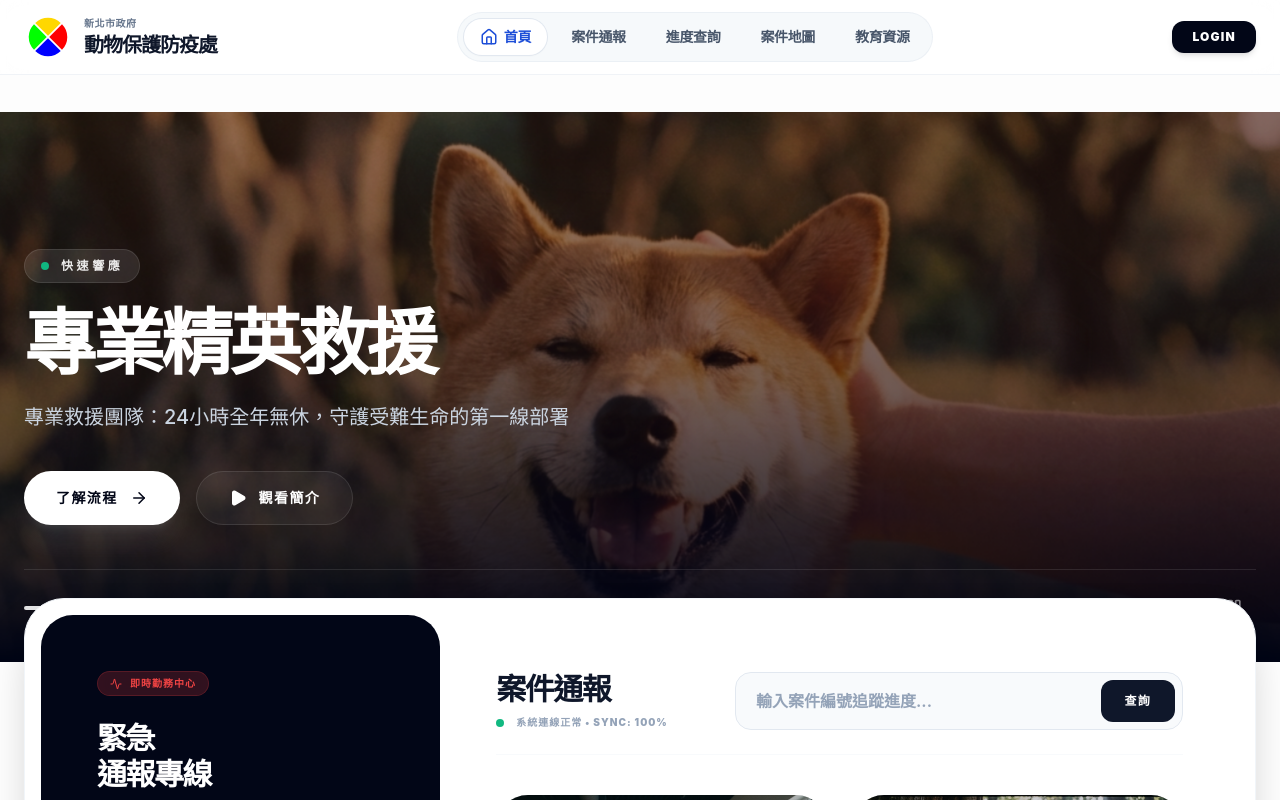
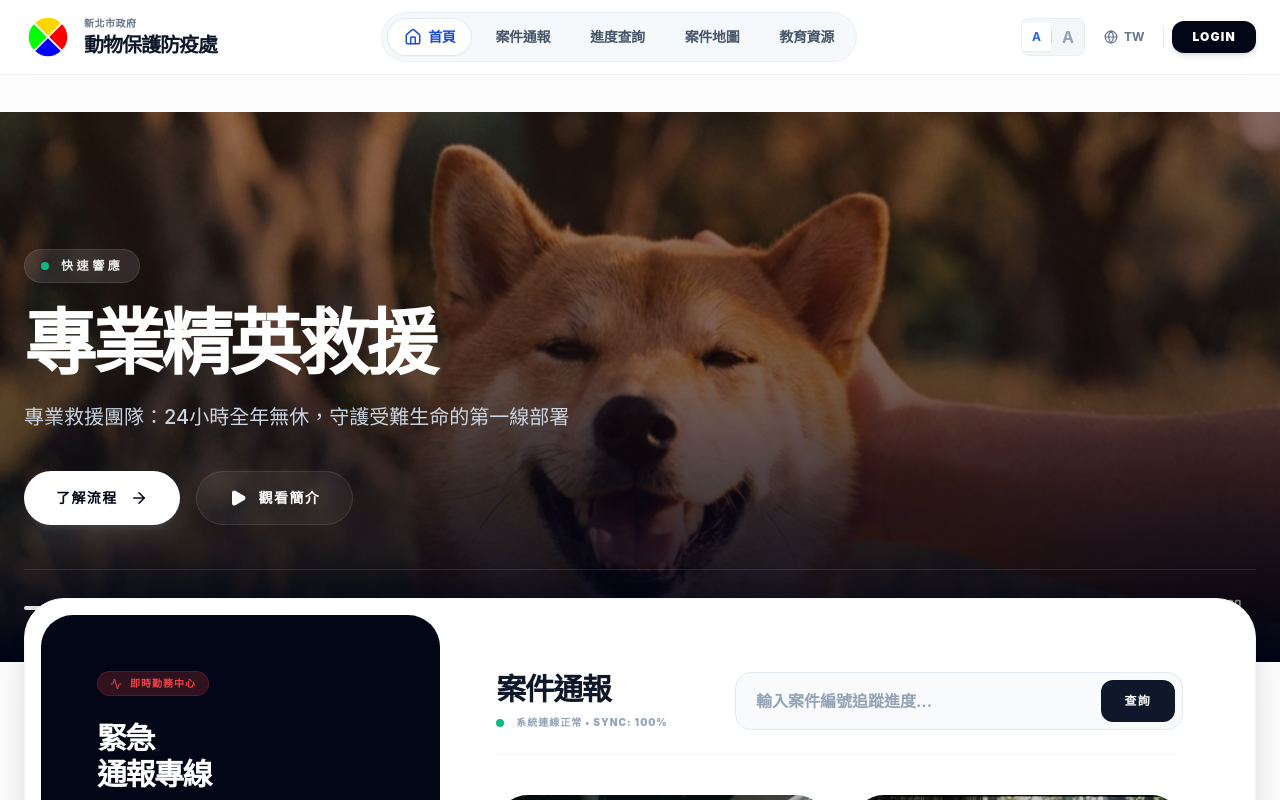
Before and after one commit to chiuweilun1107/smart-service-platform, a React (Vite) app: page / in a window 1280 px wide. Shown: the top 800 px of the page. Built offline with nearby package versions, Linux system fonts and the light colour scheme.

Commit message:
feat: restore font size + language toggle on desktop nav (compact)

```diff
--- a/src/components/layout/Navbar.tsx
+++ b/src/components/layout/Navbar.tsx
@@ -1,11 +1,17 @@
 import React, { useState, useEffect } from 'react';
-import { Menu, X, Home, FileText, Search, Map, BookOpen } from 'lucide-react';
+import { Menu, X, Home, FileText, Search, Map, BookOpen, Globe } from 'lucide-react';
 import { Link, useLocation } from 'react-router-dom';
 
 export const Navbar: React.FC = () => {
     const [isOpen, setIsOpen] = useState(false);
     const [scrolled, setScrolled] = useState(false);
+    const [fontSize, setFontSize] = useState<'standard' | 'large'>('standard');
+    const [lang, setLang] = useState<'TW' | 'EN'>('TW');
     const location = useLocation();
+
+    useEffect(() => {
+        document.documentElement.style.fontSize = fontSize === 'large' ? '18px' : '';
+    }, [fontSize]);
 
     useEffect(() => {
         const handleScroll = () => setScrolled(window.scrollY > 20);
@@ -76,8 +82,40 @@ export const Navbar: React.FC = () => {
                     ))}
                 </div>
 
-                {/* Right: Login + hamburger */}
+                {/* Right: Utility + Login + hamburger */}
                 <div className="flex items-center gap-2 shrink-0">
+
+                    {/* Font size toggle — desktop only */}
+                    <div className="hidden lg:flex items-center bg-slate-100/80 rounded-lg border border-slate-200/60 overflow-hidden">
+                        <button
+                            onClick={() => setFontSize('standard')}
+                            title="標準字體"
+                            className={`px-2.5 py-1.5 text-xs font-bold transition-all ${fontSize === 'standard' ? 'bg-white text-blue-600 shadow-sm' : 'text-slate-400 hover:text-slate-700'}`}
+                        >
+                            A
+                        </button>
+                        <div className="w-px h-3 bg-slate-300"></div>
+                        <button
+                            onClick={() => setFontSize('large')}
+                            title="大字體"
+                            className={`px-2.5 py-1.5 text-base font-bold transition-all ${fontSize === 'large' ? 'bg-white text-blue-600 shadow-sm' : 'text-slate-400 hover:text-slate-700'}`}
+                        >
+                            A
+                        </button>
+                    </div>
+
+                    {/* Language toggle — desktop only */}
+                    <button
+                        onClick={() => setLang(lang === 'TW' ? 'EN' : 'TW')}
+                        className="hidden lg:flex items-center gap-1.5 px-2.5 py-1.5 rounded-lg text-slate-500 hover:text-slate-800 hover:bg-slate-100 text-xs font-bold border border-transparent hover:border-slate-200 transition-all"
+                        title="切換語言"
+                    >
+                        <Globe size={14} />
+                        {lang}
+                    </button>
+
+                    <div className="hidden lg:block w-px h-5 bg-slate-200"></div>
+
                     {/* Login button — visible on lg+ */}
                     <Link
                         to="/login"
@@ -121,7 +159,28 @@ export const Navbar: React.FC = () => {
                             </Link>
                         ))}
 
-                        <div className="pt-3 mt-3 border-t border-slate-100">
+                        <div className="pt-3 mt-3 border-t border-slate-100 space-y-3">
+                            {/* Utility row */}
+                            <div className="flex items-center gap-3 px-1">
+                                <div className="flex items-center bg-slate-100 rounded-lg border border-slate-200 overflow-hidden">
+                                    <button
+                                        onClick={() => setFontSize('standard')}
+                                        className={`px-3 py-1.5 text-xs font-bold transition-all ${fontSize === 'standard' ? 'bg-white text-blue-600 shadow-sm' : 'text-slate-400'}`}
+                                    >A</button>
+                                    <div className="w-px h-3 bg-slate-300"></div>
+                                    <button
+                                        onClick={() => setFontSize('large')}
+                                        className={`px-3 py-1.5 text-base font-bold transition-all ${fontSize === 'large' ? 'bg-white text-blue-600 shadow-sm' : 'text-slate-400'}`}
+                                    >A</button>
+                                </div>
+                                <button
+                                    onClick={() => setLang(lang === 'TW' ? 'EN' : 'TW')}
+                                    className="flex items-center gap-1.5 px-3 py-1.5 rounded-lg bg-slate-100 text-slate-500 text-xs font-bold border border-slate-200 transition-all"
+                                >
+                                    <Globe size={14} />
+                                    {lang}
+                                </button>
+                            </div>
                             <Link
                                 to="/login"
                                 onClick={() => setIsOpen(false)}
```
